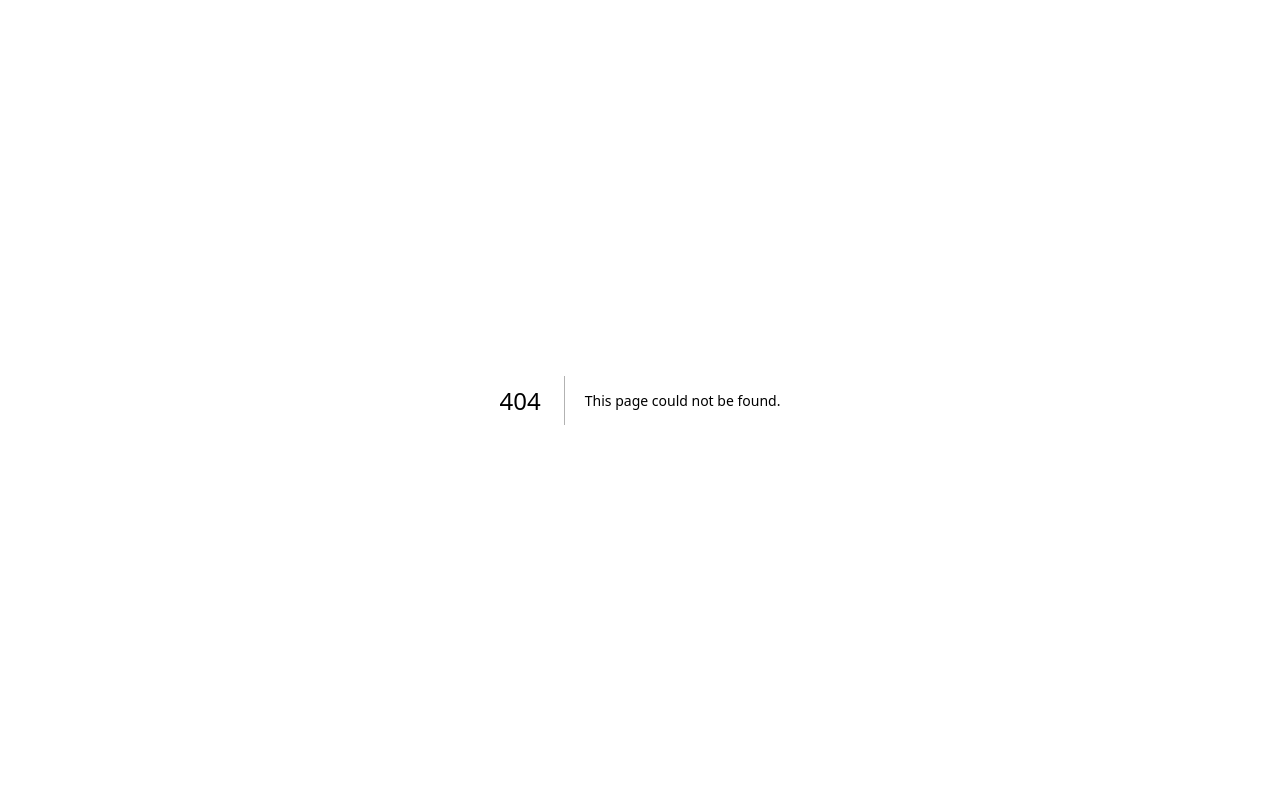
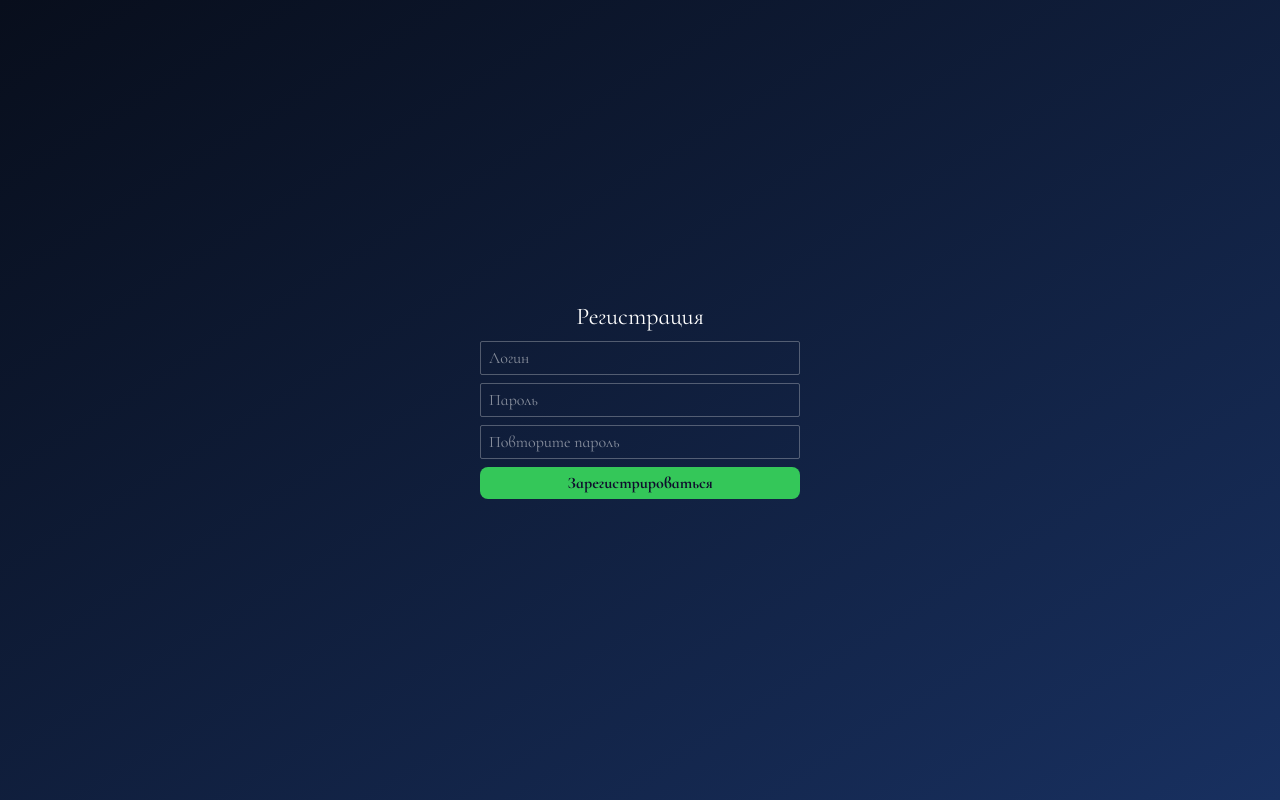
Before and after one commit to Andrey999K/workbook-frontend, a Next.js app: page /signup in a window 1280 px wide. Before the commit this address had no page. Built offline with nearby package versions, Linux system fonts and the light colour scheme.

Commit message:
feat: added page for signup

```diff
--- /dev/null
+++ b/src/app/signup/page.tsx
@@ -0,0 +1,19 @@
+import { Button } from "@/src/components/Button";
+import { Input } from "@/src/components/Input";
+import { Wrapper } from "@/src/components/Wrapper";
+
+export default function SignupPage() {
+  return (
+    <Wrapper>
+      <div className="flex flex-col gap-2 items-center justify-center -m-4 min-h-screen">
+        <h2 className="text-2xl">Регистрация</h2>
+        <form className="w-full max-w-xs flex flex-col gap-2">
+          <Input placeholder="Логин" />
+          <Input placeholder="Пароль" type="password" />
+          <Input placeholder="Повторите пароль" type="password" />
+          <Button className="h-8">Зарегистрироваться</Button>
+        </form>
+      </div>
+    </Wrapper>
+  );
+}
```
